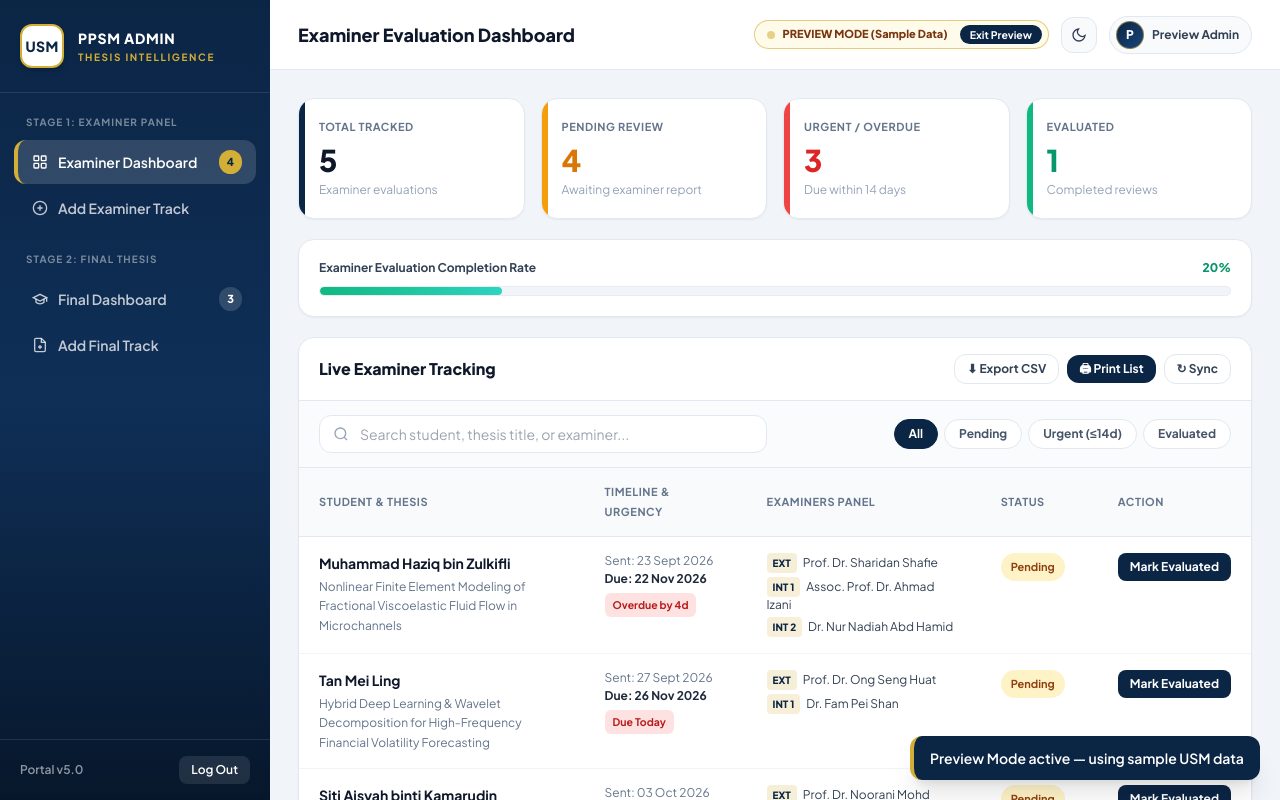
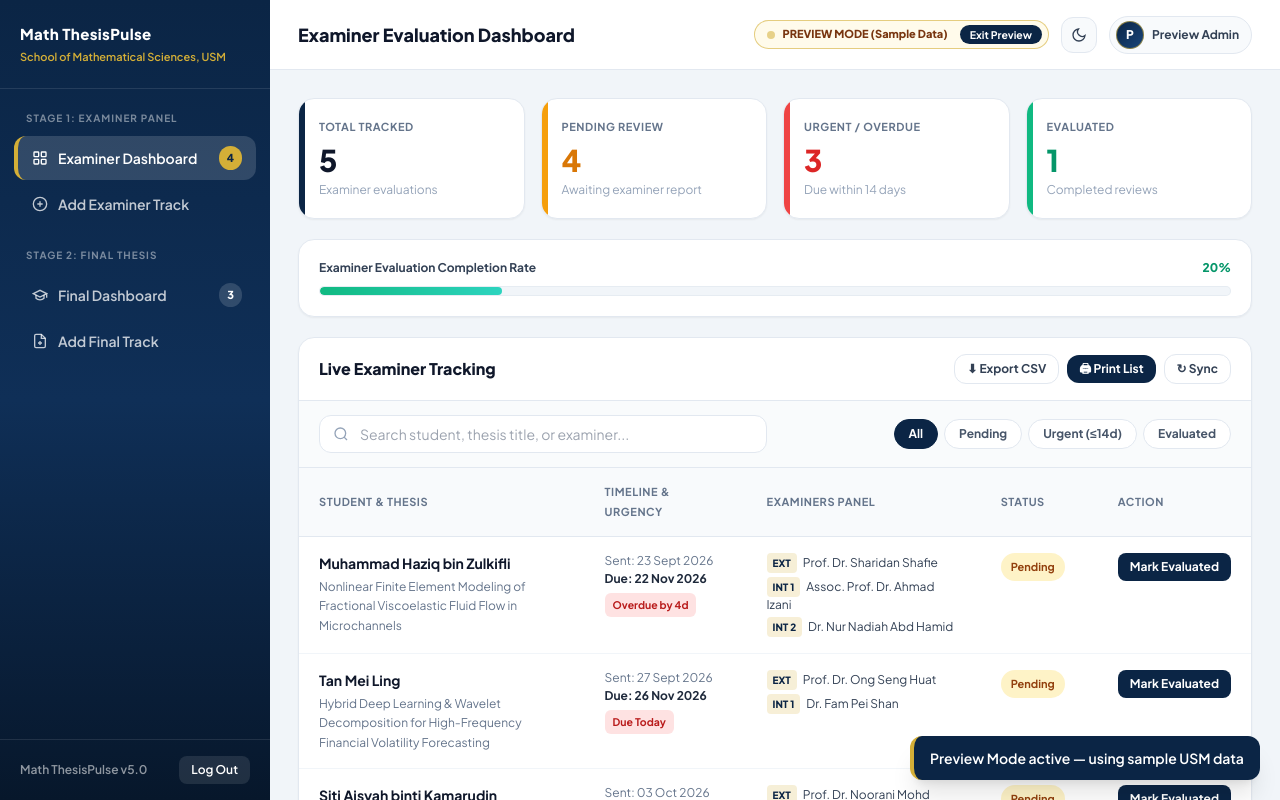
Before and after one commit to symoh68-maker/thesis-tracker, a plain HTML site: page index.html in a window 1280 px wide. Both pictures are taken after a click on the button "Launch Interactive Preview Mode". Drawn offline with nearby package versions, Linux system fonts and the light colour scheme.

Commit message:
Add files via upload

```diff
--- a/index.html
+++ b/index.html
@@ -3,7 +3,7 @@
 <head>
     <meta charset="UTF-8">
     <meta name="viewport" content="width=device-width, initial-scale=1.0">
-    <title>PPSM Thesis Intelligence Portal — USM</title>
+    <title>Math ThesisPulse</title>
     <!-- Plus Jakarta Sans Font -->
     <link href="https://fonts.googleapis.com/css2?family=Plus+Jakarta+Sans:wght@400;500;600;700;800&display=swap" rel="stylesheet">
     <!-- Tailwind CSS -->
@@ -99,12 +99,11 @@
     <!-- ================= GLASSMORPHIC ADMIN LOGIN OVERLAY ================= -->
     <div id="login-overlay" class="fixed inset-0 z-50 flex items-center justify-center p-5 bg-[radial-gradient(circle_at_top_right,#19457a,#0b2545_55%,#050f1d_100%)] overflow-y-auto">
         <div class="w-full max-w-md bg-white/95 dark:bg-slate-900/95 backdrop-blur-xl rounded-2xl p-8 sm:p-10 shadow-2xl border-t-4 border-usm-gold animate-slide-up text-center my-auto">
-            <!-- USM Emblem -->
-            <div class="w-16 h-16 mx-auto mb-5 rounded-2xl bg-gradient-to-br from-usm-navy to-usm-navyLight text-white flex items-center justify-center font-extrabold text-xl tracking-wider border-2 border-usm-gold shadow-lg shadow-usm-navy/30">
-                USM
-            </div>
-            <h2 class="text-2xl font-extrabold text-usm-navy dark:text-white tracking-tight">PPSM Thesis Portal</h2>
-            <p class="text-xs sm:text-sm text-slate-500 dark:text-slate-400 mt-1.5 mb-7">
+            <h2 class="text-2xl font-extrabold text-usm-navy dark:text-white tracking-tight">Math ThesisPulse</h2>
+            <p class="text-xs sm:text-sm font-bold text-usm-gold mt-1.5 tracking-wide">
+                School of Mathematical Sciences, USM
+            </p>
+            <p class="text-xs text-slate-500 dark:text-slate-400 mt-2 mb-7">
                 Sign in to manage examiner panels &amp; final submissions
             </p>
 
@@ -201,14 +200,9 @@
         <!-- COLLAPSIBLE SIDEBAR -->
         <aside id="sidebar" class="no-print fixed lg:static inset-y-0 left-0 z-40 w-[270px] bg-gradient-to-b from-usm-navy via-[#0f2f57] to-usm-navyDark text-white flex flex-col shrink-0 transform -translate-x-full lg:translate-x-0 transition-transform duration-300 shadow-xl lg:shadow-none">
             <!-- Brand Header -->
-            <div class="px-5 py-6 flex items-center gap-3.5 border-b border-white/10">
-                <div class="w-11 h-11 rounded-xl bg-white text-usm-navy flex items-center justify-center font-extrabold text-sm tracking-wide border-2 border-usm-gold shrink-0 shadow-md">
-                    USM
-                </div>
-                <div class="min-w-0">
-                    <h2 class="text-sm font-extrabold tracking-wider text-white truncate">PPSM ADMIN</h2>
-                    <p class="text-[10px] font-bold uppercase tracking-[0.16em] text-usm-gold mt-0.5 truncate">Thesis Intelligence</p>
-                </div>
+            <div class="px-5 py-6 border-b border-white/10">
+                <h2 class="text-[15px] font-extrabold tracking-wide text-white leading-snug">Math ThesisPulse</h2>
+                <p class="text-[11px] font-semibold text-usm-gold mt-1 leading-snug">School of Mathematical Sciences, USM</p>
             </div>
 
             <!-- Navigation Menu -->
@@ -264,7 +258,7 @@
 
             <!-- Sidebar Footer -->
             <div class="px-5 py-4 border-t border-white/10 flex items-center justify-between text-xs text-white/55">
-                <span class="font-semibold">Portal v5.0</span>
+                <span class="font-semibold">Math ThesisPulse v5.0</span>
                 <button type="button" onclick="logout()"
                     class="px-3 py-1.5 rounded-lg bg-white/10 hover:bg-red-500 text-white font-semibold text-xs transition cursor-pointer">
                     Log Out
@@ -368,7 +362,7 @@
                         <div class="px-5 py-4 border-b border-slate-200 dark:border-slate-800 flex flex-wrap items-center justify-between gap-3">
                             <div>
                                 <h3 class="text-base font-extrabold text-slate-900 dark:text-white">Live Examiner Tracking</h3>
-                                <p class="text-xs text-slate-500 hidden print:block">Universiti Sains Malaysia — PPSM Thesis Evaluation Report</p>
+                                <p class="text-xs text-slate-500 hidden print:block">Math ThesisPulse — School of Mathematical Sciences, USM</p>
                             </div>
                             <div class="no-print flex flex-wrap items-center gap-2">
                                 <button type="button" onclick="exportCSV('initial')"
@@ -560,7 +554,7 @@
                         <div class="px-5 py-4 border-b border-slate-200 dark:border-slate-800 flex flex-wrap items-center justify-between gap-3">
                             <div>
                                 <h3 class="text-base font-extrabold text-slate-900 dark:text-white">Final Submission Tracking</h3>
-                                <p class="text-xs text-slate-500 hidden print:block">Universiti Sains Malaysia — Final Thesis Clearance Report</p>
+                                <p class="text-xs text-slate-500 hidden print:block">Math ThesisPulse — School of Mathematical Sciences, USM</p>
                             </div>
                             <div class="no-print flex flex-wrap items-center gap-2">
                                 <button type="button" onclick="exportCSV('final')"
@@ -1059,7 +1053,7 @@
             'final-dashboard': 'Final Submission Dashboard',
             'final-add': 'New Final Submission Tracker'
         };
-        document.getElementById('page-title').textContent = titles[tabId] || 'PPSM Portal';
+        document.getElementById('page-title').textContent = titles[tabId] || 'Math ThesisPulse';
         toggleSidebar(false);
     }
 
@@ -1446,7 +1440,7 @@
             const url = URL.createObjectURL(blob);
             const link = document.createElement('a');
             link.href = url;
-            link.download = `PPSM_${type}_${isPreviewMode ? 'preview' : 'tracking'}_${getOffsetISODate(0)}.csv`;
+            link.download = `Math_ThesisPulse_${type}_tracking_${getOffsetISODate(0)}.csv`;
             document.body.appendChild(link);
             link.click();
             document.body.removeChild(link);
```
